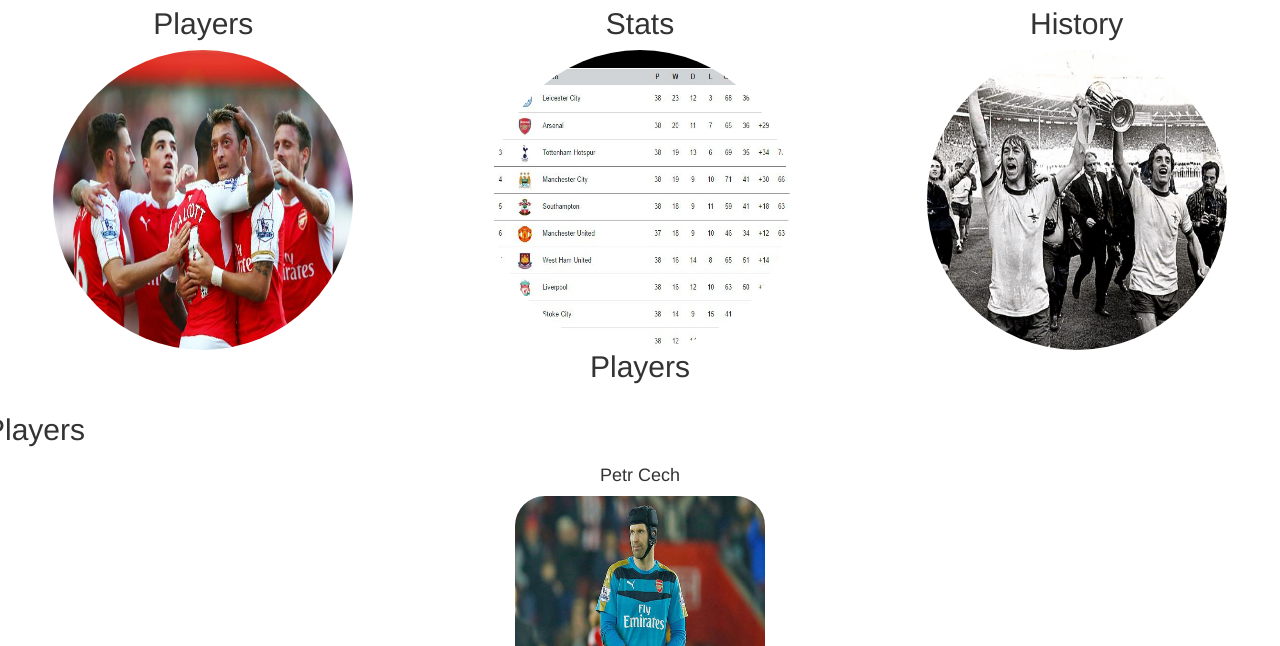
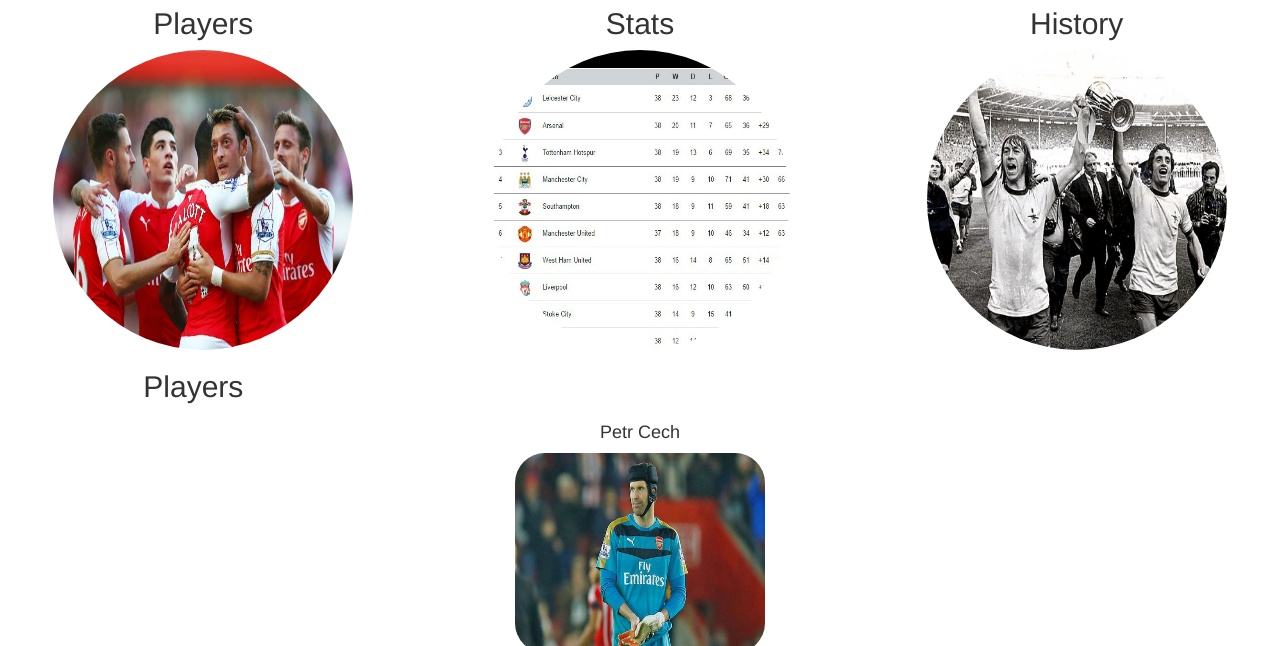
Before and after one commit to Arsenal-infoweb/Arsenal-infoweb.github.io, a plain HTML site: page index.html in a window 1280 px wide. Shown: the part 629-1275 px from the top of the page. Drawn offline with nearby package versions, Linux system fonts and the light colour scheme.

Commit message:
Add files via upload

```diff
--- a/index.html
+++ b/index.html
@@ -84,12 +84,11 @@
 		</a>
 	</div>
 	<div class="row">
-	<div class="col-md-13 text-center">
+	<div class="col-md-4 text-center">
 		<h2 id="players"> Players </h2>
 	</div>
 
 </div>
-	<h2 id="players"> Players </h2>
 <div class="row">
 	<div class="col-md-12 text-center">
 	<h4> Petr Cech </h4>
```
